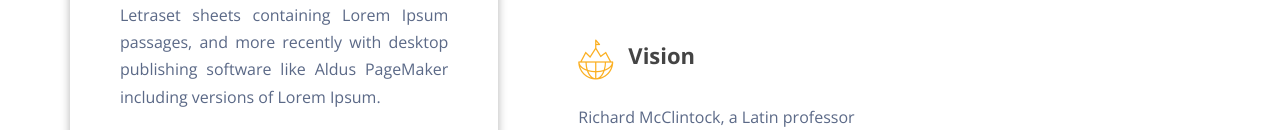
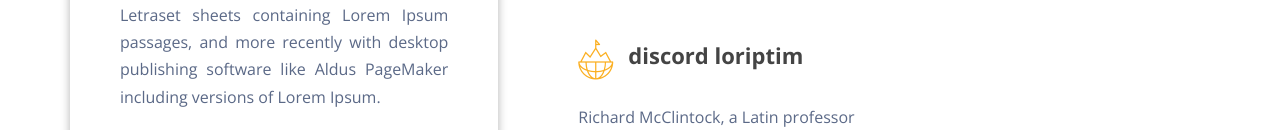
Before and after one commit to hoangtho123456/block-nextjs, a Next.js app: page /about/vision in a window 1280 px wide. Shown: the part 509-639 px from the top of the page. Built offline with nearby package versions, Linux system fonts and the light colour scheme.

Commit message:
Update index.js

```diff
--- a/components/Blocks/AboutVision/index.js
+++ b/components/Blocks/AboutVision/index.js
@@ -49,7 +49,7 @@ const AboutVision = ({
               <div className={styles["info"]}>
                 <i className="icon-t11"></i>
                 <div className={styles.title}>
-                  <h3>Vision</h3>
+                  <h3>discord loriptim</h3>
                 </div>
               </div>
               <div className="text-justify">
```
